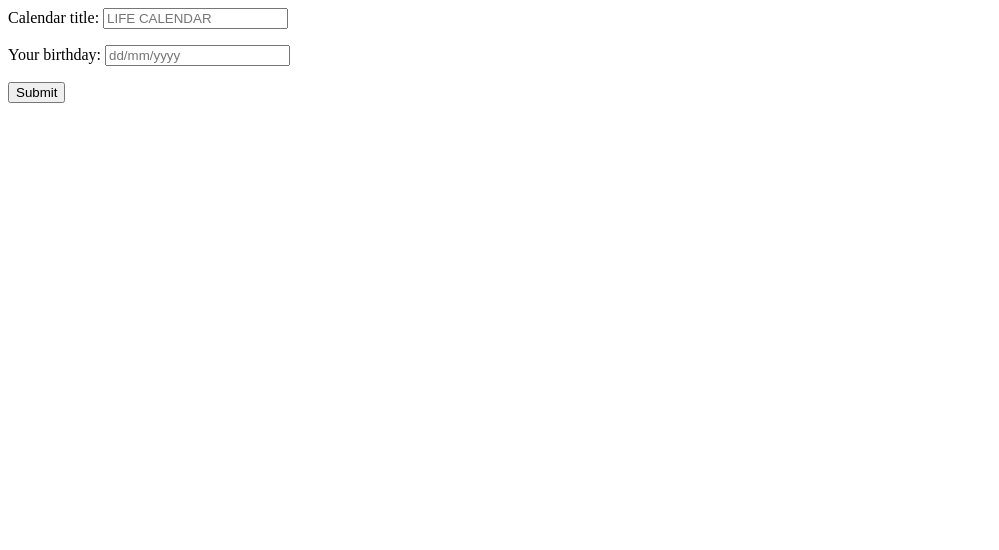
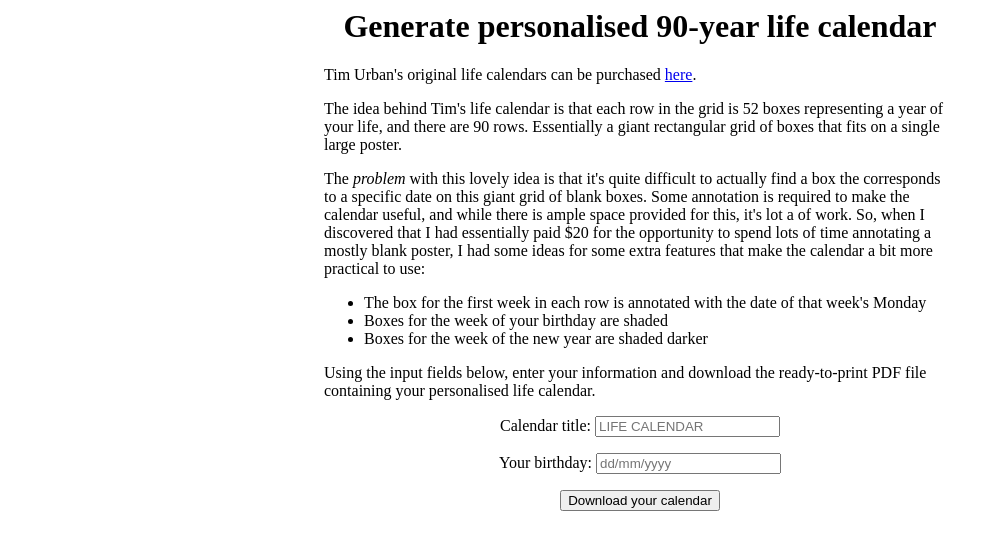
Before and after one commit to eriknyquist/personal-site, a Django app: page /main/ in a window 1280 px wide. Shown: the top 550 px of the page, without its empty margins (0-999 px from the left). Run offline with Django 3.2, Linux system fonts and the light colour scheme.

Commit message:
Update template

```diff
--- a/templates/calendar.html
+++ b/templates/calendar.html
@@ -1,15 +1,50 @@
+<div style="margin:auto;width:50%">
+    <div style="text-align:center">
+        <h1>Generate personalised 90-year life calendar</h1>
+    </div>
+
+    <p>Tim Urban's original life calendars can be purchased
+    <a href="https://store.waitbutwhy.com/products/life-calendar-24in-x-36in">here</a>.</p>
+
+    <p>The idea behind Tim's life calendar is that each row in the grid is 52
+    boxes representing a year of your life, and there are 90 rows. Essentially
+    a giant rectangular grid of boxes that fits on a single large poster.</p>
+
+    <p>The <i>problem</i> with this lovely idea is that it's quite difficult to
+    actually find a box the corresponds to a specific date on this giant grid of
+    blank boxes. Some annotation is required to make the calendar useful, and
+    while there is ample space provided for this, it's lot a of work. So, when I
+    discovered that I had essentially paid $20 for the opportunity to spend lots
+    of time annotating a mostly blank poster, I had some ideas for some extra
+    features that make the calendar a bit more practical to use:</p>
+
+    <ul>
+        <li>The box for the first week in each row is annotated with the date
+         of that week's Monday</li>
+
+        <li>Boxes for the week of your birthday are shaded</li>
+
+        <li>Boxes for the week of the new year are shaded darker</li>
+    </ul>
+
+    <p>Using the input fields below, enter your information and download the
+    ready-to-print PDF file containing your personalised life calendar.</p>
+
     {% if messages %}
     <ul class="messages">
         {% for message in messages %}
-        {{ message }}
+        <p style="color: #ffffff; background-color: #ff0000"> {{ message }} </p>
         {% endfor %}
     </ul>
     {% endif %}
 
+    <div style="text-align:center">
         <form action="/main/" method=post>
             {% csrf_token %}
             {% for field in form %}
             <p>{{ field.label_tag }} {{ field }}</p>
             {% endfor %}
-    <input type="submit" value="Submit" />
+            <input type="submit" value="Download your calendar" />
         </form>
+    </div>
+</div>
```
Lines whose indentation alone changed are shown as unchanged.
